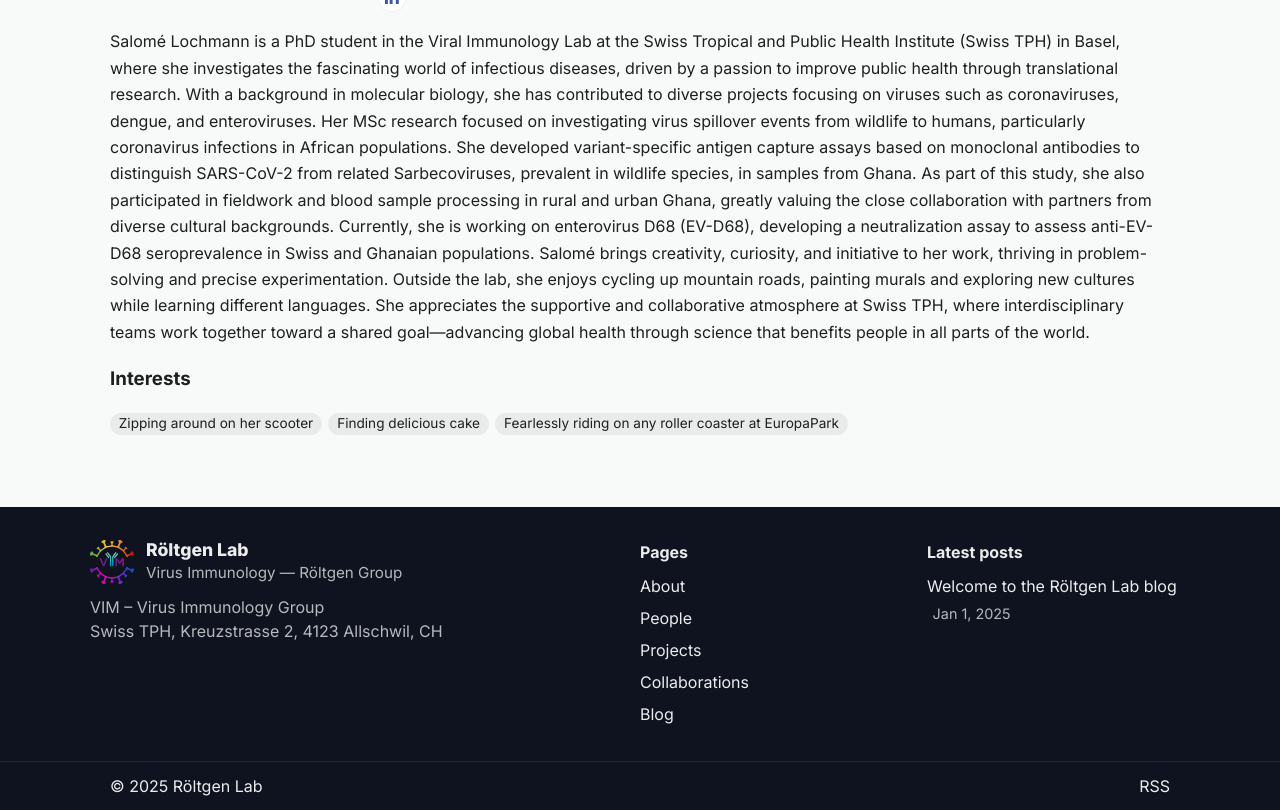
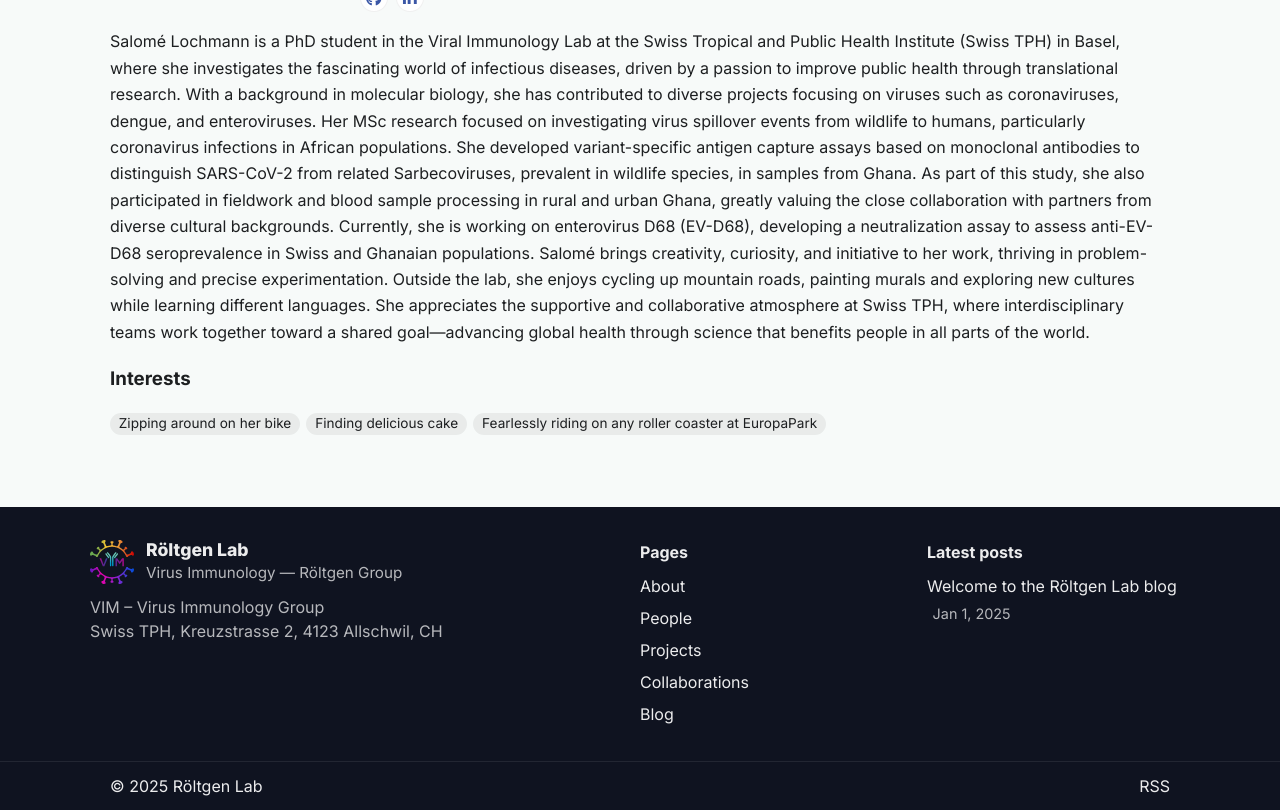
Before and after one commit to emmahodcroft/roeltgen-lab, a Jekyll site: the page built from _people/salome-lochmann.md, in a window 1280 px wide and 1094 px high, cut to the strip 284-1094 px from the top of the window. Built offline with Jekyll 4.4.1, drawn with Linux system fonts in a browser that asks for light colours.

Commit message:
Salomé profile updated

```diff
--- a/_people/salome-lochmann.md
+++ b/_people/salome-lochmann.md
@@ -6,8 +6,9 @@
 photo: /assets/img/people/Salomé_Profilbild.jpg
 social:
   linkedin:  https://www.linkedin.com/in/salom%C3%A9-lochmann-981572278/
+  github: https://github.com/salomelochmann
 interests:
-  - Zipping around on her scooter
+  - Zipping around on her bike
   - Finding delicious cake
   - Fearlessly riding on any roller coaster at EuropaPark
 ---
```
